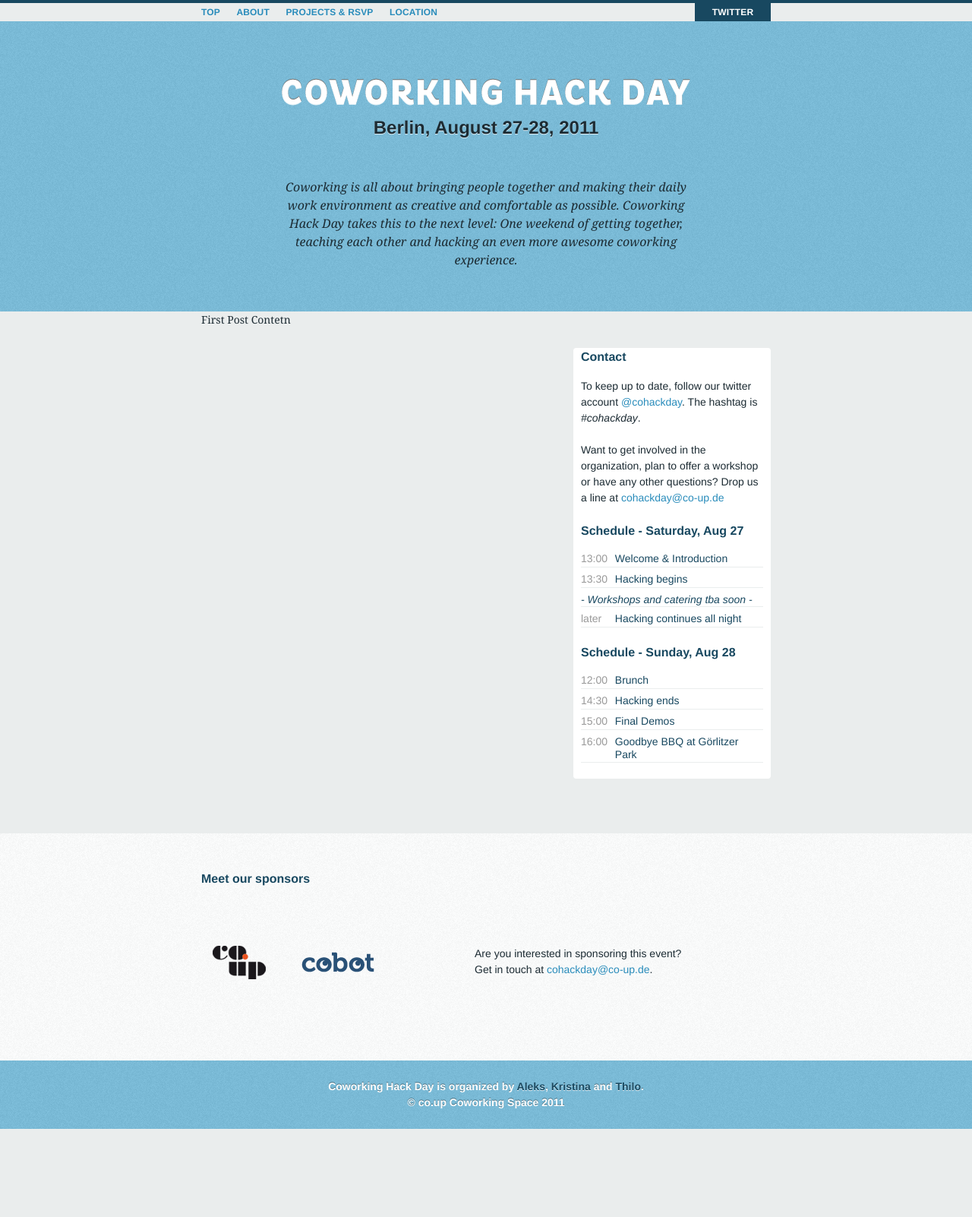
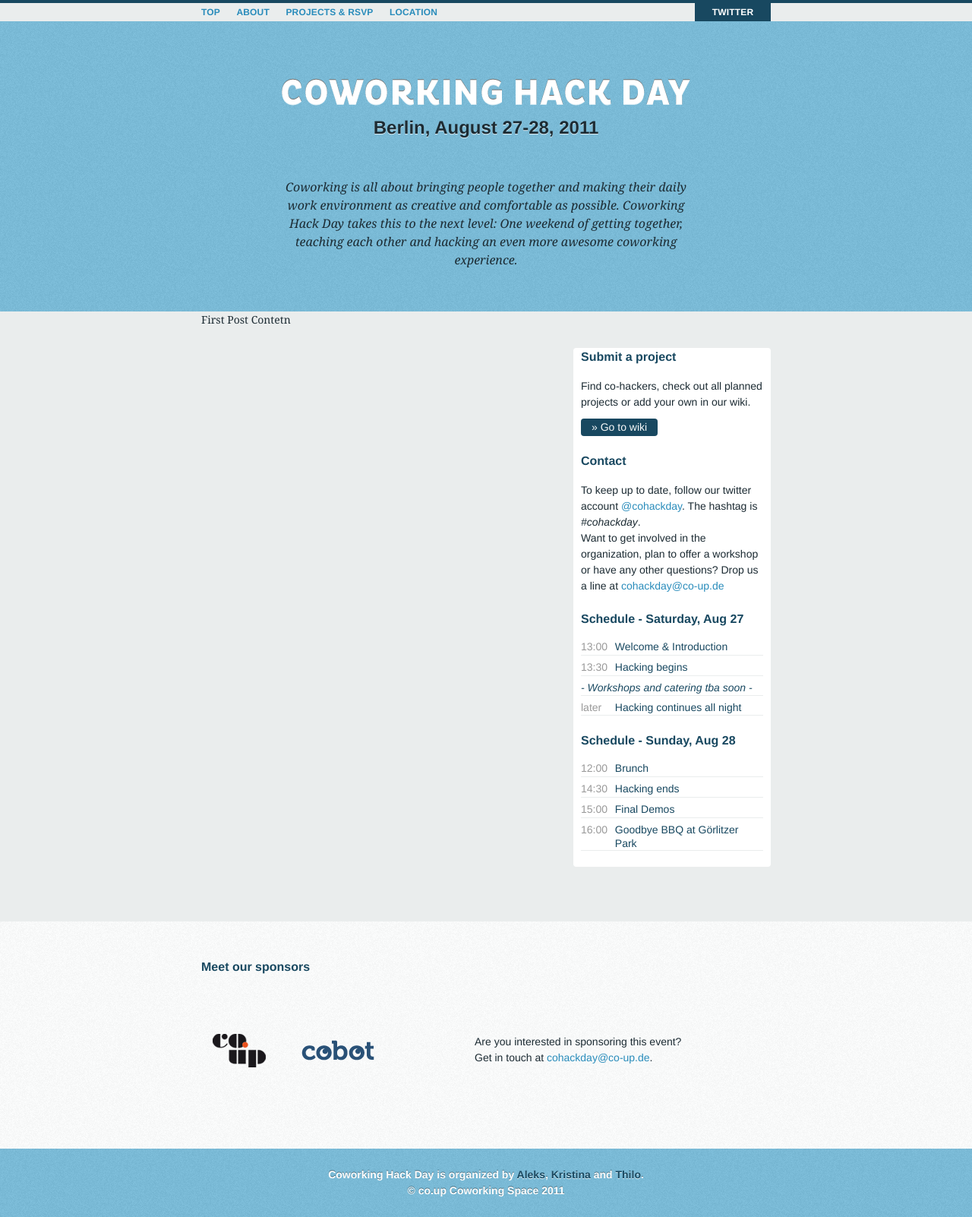
Before and after one commit to thilo/coworking-hack-day, a Jekyll site: the page built from _posts/2011-07-29-first-post.md, in a window 1280 px wide. Shown: the whole page at 76% size. Built offline with Jekyll 4.4.1, drawn with Linux system fonts in a browser that asks for light colours; before the commit the page ends 1486 px from its top, so only the background shows below that.

Commit message:
added more prominent wiki button

```diff
--- a/_includes/sidebar.md
+++ b/_includes/sidebar.md
@@ -1,8 +1,16 @@
+<h4>Submit a project</h4>
+
+<p>
+  Find co-hackers, check out all planned projects or add your own in our wiki.<br />
+  <a href="http://coworkinghackday.wikispaces.com/" class="btn_link">&raquo; Go to wiki</a>
+</p>
+
 <h4>Contact</h4>
 
-<p>To keep up to date, follow our twitter account <a href="http://twitter.com/cohackday" title="twitter.com/cohackday">@cohackday</a>. The hashtag is <em>#cohackday</em>.</p>
-
-<p>Want to get involved in the organization, plan to offer a workshop or have any other questions? Drop us a line at <a href="mailto:cohackday@co-up.de">cohackday@co-up.de</a></p>
+<p>
+  To keep up to date, follow our twitter account <a href="http://twitter.com/cohackday" title="twitter.com/cohackday">@cohackday</a>. The hashtag is <em>#cohackday</em>.<br />
+  Want to get involved in the organization, plan to offer a workshop or have any other questions? Drop us a line at <a href="mailto:cohackday@co-up.de">cohackday@co-up.de</a>
+</p>
 
 
 <h4>Schedule - Saturday, Aug 27</h4>
--- a/css/src/site.scss
+++ b/css/src/site.scss
@@ -268,3 +268,23 @@ a:focus {
     color: $dblue;
   }
 }
+
+a.btn_link,
+a.btn_link:link,
+a.btn_link:visited {
+  color: $ow;
+  display: inline-block;
+  margin-top: .75em;
+  padding: .1em 1em;
+  background: $blue;
+  -moz-border-radius: 4px;
+  -webkit-border-radius: 4px;
+  border-radius: 4px;
+}
+
+a.btn_link:hover,
+a.btn_link:active,
+a.btn_link:focus {
+  color: #FFF;
+  background: $mblue;
+}
--- a/css/stylesheets/site.css
+++ b/css/stylesheets/site.css
@@ -413,3 +413,25 @@ a:focus {
 .footer a:focus {
   color: #1c2b33;
 }
+
+/* line 274, ../src/site.scss */
+a.btn_link,
+a.btn_link:link,
+a.btn_link:visited {
+  color: #f8f9f9;
+  display: inline-block;
+  margin-top: .75em;
+  padding: .1em 1em;
+  background: #184860;
+  -moz-border-radius: 4px;
+  -webkit-border-radius: 4px;
+  border-radius: 4px;
+}
+
+/* line 287, ../src/site.scss */
+a.btn_link:hover,
+a.btn_link:active,
+a.btn_link:focus {
+  color: #FFF;
+  background: #298cbb;
+}
```
